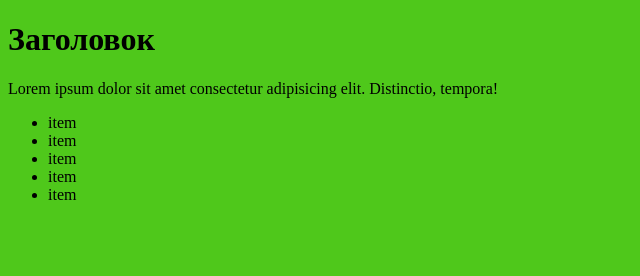
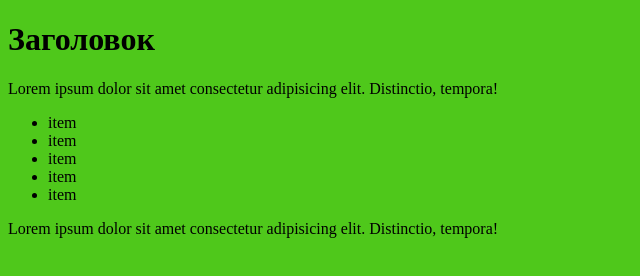
Before and after one commit to denver1981denver/git-test-1, a plain HTML site: page index.html in a window 1280 px wide. Shown: the whole page, without its empty margins (0-640 px from the left). Drawn offline with Linux system fonts and the light colour scheme.

Commit message:
коммит 5

```diff
--- a/index.html
+++ b/index.html
@@ -21,5 +21,7 @@
 		<li>item</li>
 		<li>item</li>
 	</ul>
+
+	<p>Lorem ipsum dolor sit amet consectetur adipisicing elit. Distinctio, tempora!</p>
 </body>
 </html>
```
